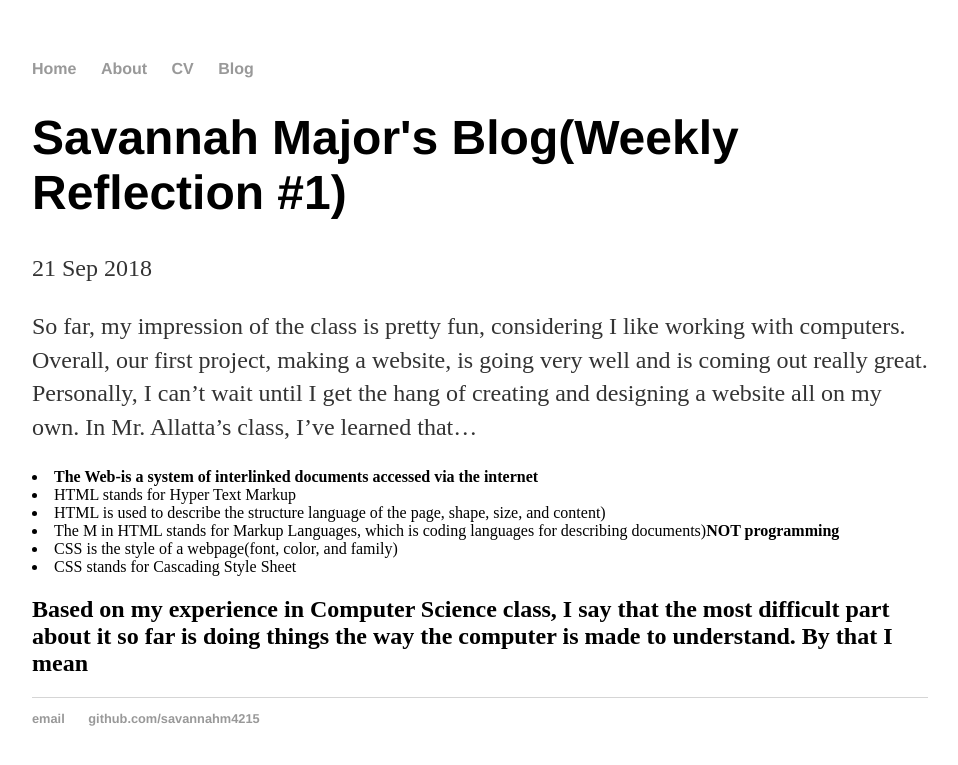
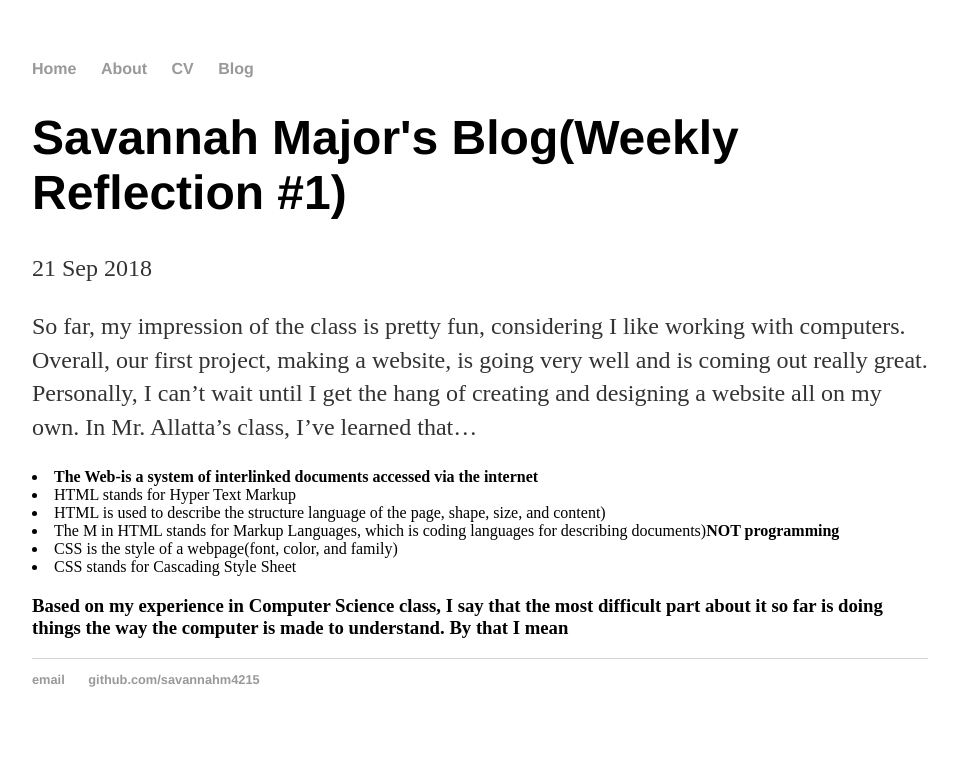
Before and after one commit to savannahm4215/savannahm4215.github.io, a Jekyll site: the page built from _posts/2018-09-21-weekly-reflection-01.md, in a window 1280 px wide. Shown: the top 765 px of the page, without its empty margins (160-1118 px from the left). Built offline with Jekyll 4.4.1, drawn with Linux system fonts in a browser that asks for light colours.

```diff
--- a/_posts/2018-09-21-weekly-reflection-01.md
+++ b/_posts/2018-09-21-weekly-reflection-01.md
@@ -14,4 +14,4 @@ So far, my impression of the class is pretty fun, considering I like working wit
 <li>CSS stands for Cascading Style Sheet</li>
 
 
-<h2>Based on my experience in Computer Science class, I say that the most difficult part about it so far is doing things the way the computer is made to understand. By that I mean</h2>
+<h3>Based on my experience in Computer Science class, I say that the most difficult part about it so far is doing things the way the computer is made to understand. By that I mean</h3>
```
